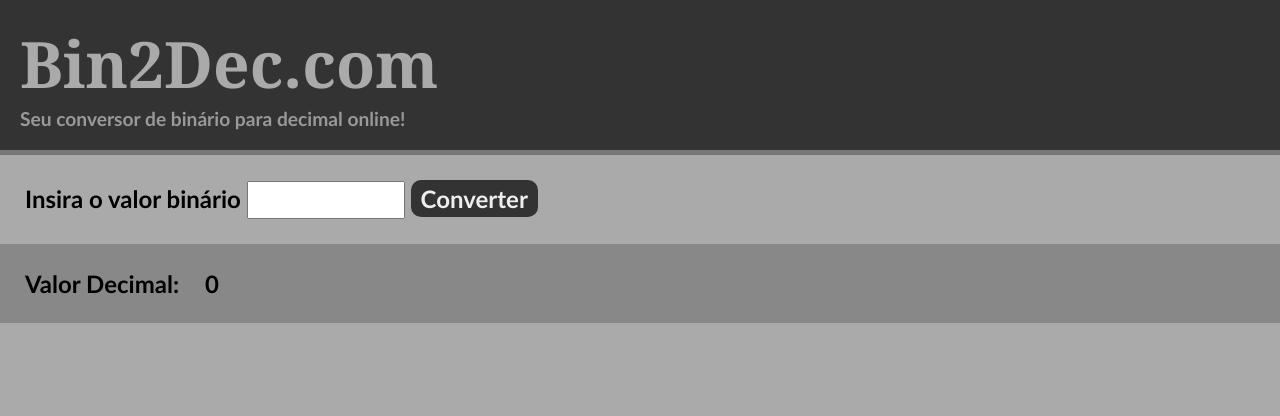
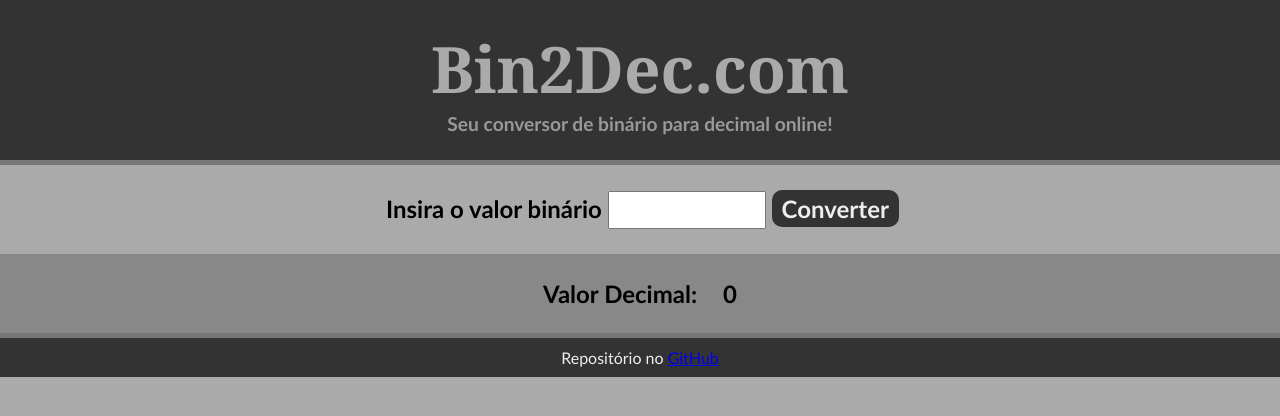
Before and after one commit to fabbiodiaz/bin2dec, a plain HTML site: page index.html in a window 1280 px wide. Drawn offline with Linux system fonts and the light colour scheme.

Commit message:
Ajustes finais no visual / publicação no GH pages

```diff
--- a/index.html
+++ b/index.html
@@ -22,6 +22,9 @@
         <span id="dec-label">Valor Decimal:</span>
         <span id="dec">0</span>
     </div>
+    <footer>
+        <div id="repository-link"> Repositório no <a href="github.com/fabbiodiaz/bin2dec">GitHub</a></div>
+    </footer>
     <script src="./index.js"></script>
 
 </body>
--- a/stylesheet.css
+++ b/stylesheet.css
@@ -3,13 +3,15 @@ body {
     margin: 0px;
     background-color: #aaa;
     font-family: calibri,sans-serif;
+    align-content: center;
+    text-align: center;
 }
 
 header {
     background-color: #333;
     border-width: 0px;
     border-bottom-width: 5px;
-    padding:20px;
+    padding:25px;
     border-style: solid;
     border-color: #777;
 }
@@ -80,3 +82,13 @@ form {
 .invalid {
     color: #900;
 }
+
+footer {
+    padding:10px 25px;
+    background-color: #333;
+    border-width: 0px;
+    border-top-width: 5px;
+    border-style: solid;
+    border-color: #777;
+    color:#eee;
+}
```
